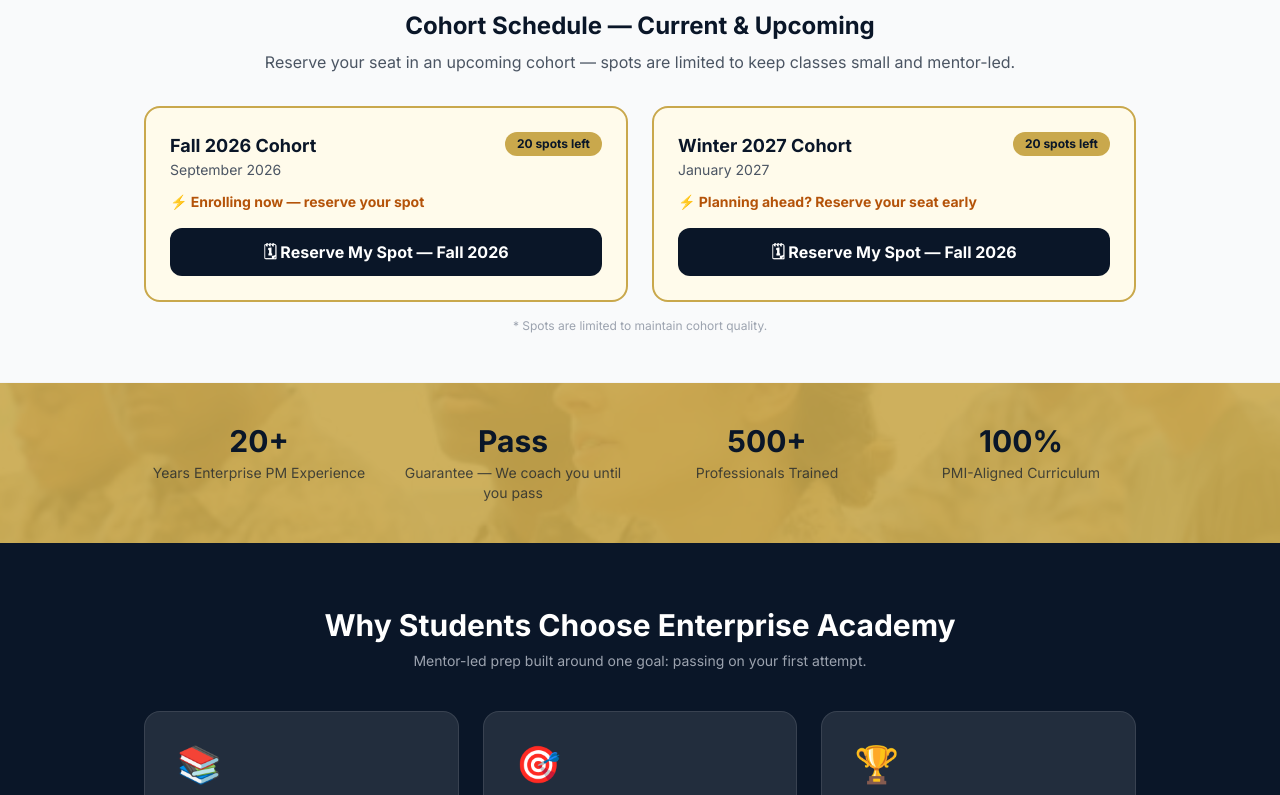
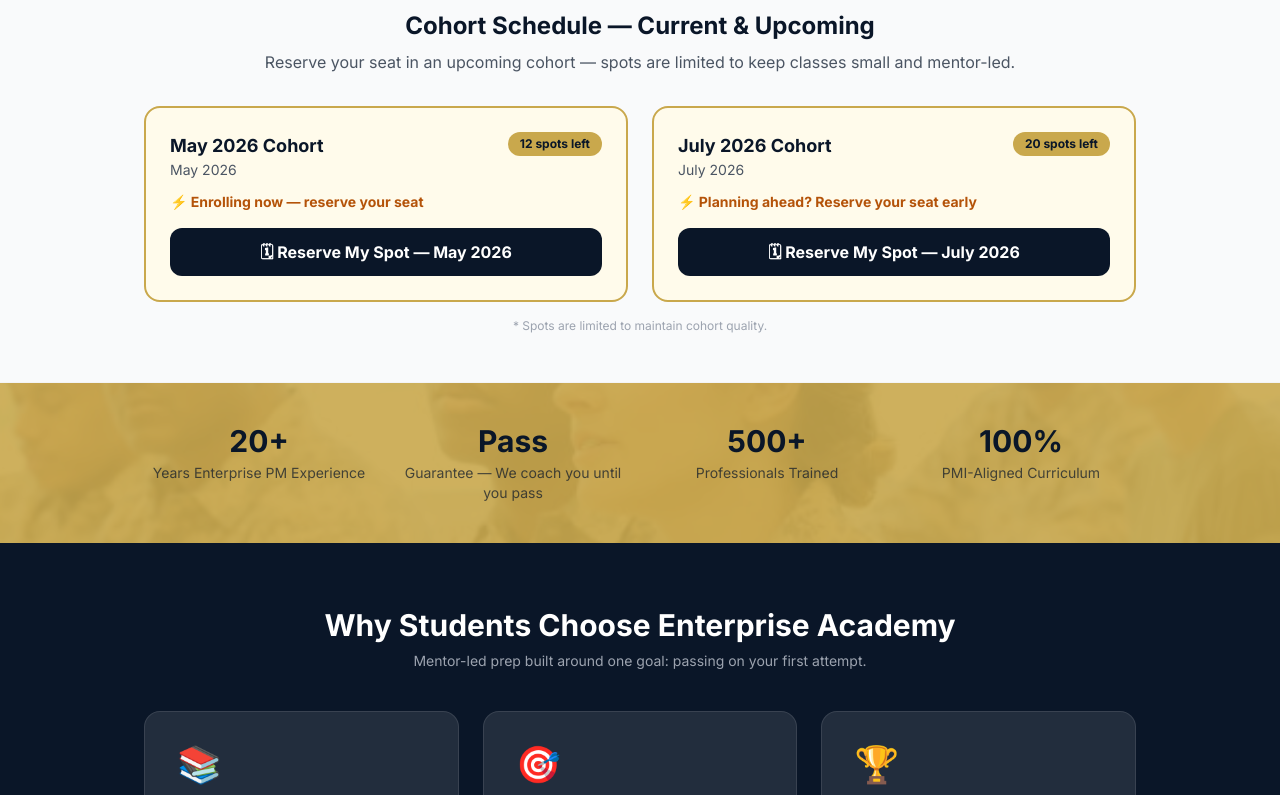
Before and after one commit to D4CGDBEMWS/wisergenerations-pmp, a Next.js app: page / in a window 1280 px wide. Shown: the part 3325-4120 px from the top of the page. Built offline with nearby package versions, Linux system fonts and the light colour scheme; no server answers.

Commit message:
Cohorts: auto-roll every 2 months via server date math + daily ISR revalidation (replaces hardcoded dates)

```diff
--- a/app/page.tsx
+++ b/app/page.tsx
@@ -24,12 +24,25 @@ const TESTIMONIALS = [
   },
 ]
 
-const COHORTS = [
-  { name: 'Fall 2026 Cohort', dates: 'September 2026', spots: 20, status: 'open', examBy: 'Enrolling now — reserve your spot' },
-  { name: 'Winter 2027 Cohort', dates: 'January 2027', spots: 20, status: 'open', examBy: 'Planning ahead? Reserve your seat early' },
-]
+// Cohorts roll automatically every 2 months so the schedule never goes stale.
+// Pure server-side date math (no user input) — revalidated daily via ISR below.
+function getUpcomingCohorts() {
+  const fmt = (d: Date) => d.toLocaleString('en-US', { month: 'long', year: 'numeric' })
+  const now = new Date()
+  // Next cohort opens the month after this one; the following runs two months later.
+  const first = new Date(now.getFullYear(), now.getMonth() + 1, 1)
+  const second = new Date(now.getFullYear(), now.getMonth() + 3, 1)
+  return [
+    { name: `${fmt(first)} Cohort`, dates: fmt(first), label: fmt(first), spots: 12, status: 'open', examBy: 'Enrolling now — reserve your seat' },
+    { name: `${fmt(second)} Cohort`, dates: fmt(second), label: fmt(second), spots: 20, status: 'open', examBy: 'Planning ahead? Reserve your seat early' },
+  ]
+}
+
+// Refresh the rolling cohort schedule (and any date-derived content) once a day.
+export const revalidate = 86400
 
 export default function HomePage() {
+  const COHORTS = getUpcomingCohorts()
   return (
     <>
       {/* Top announcement banner */}
@@ -277,7 +290,7 @@ export default function HomePage() {
                 ) : (
                   <Link href="/checkout"
                     className={`block w-full font-bold py-3 rounded-xl text-center transition-colors ${c.status === 'urgent' ? 'bg-red-600 text-white hover:bg-red-700' : 'bg-navy text-white hover:bg-blue-900'}`}>
-                    {c.status === 'urgent' ? '🔥 Enroll Now — Only ' + c.spots + ' Spots Left!' : c.status === 'open' ? '🗓 Reserve My Spot — Fall 2026' : 'Reserve My Spot'}
+                    {c.status === 'urgent' ? '🔥 Enroll Now — Only ' + c.spots + ' Spots Left!' : c.status === 'open' ? '🗓 Reserve My Spot — ' + c.label : 'Reserve My Spot'}
                   </Link>
                 )}
               </div>
@@ -424,7 +437,7 @@ export default function HomePage() {
             certification — and the prep that gets you there with confidence.
           </p>
           <div className="bg-navy/10 rounded-xl p-4 mb-6 max-w-lg mx-auto">
-            <p className="text-navy text-sm font-bold">🌐 Fall 2026 cohort — enrolling now</p>
+            <p className="text-navy text-sm font-bold">🌐 {COHORTS[0].label} cohort — enrolling now</p>
           </div>
           <div className="flex flex-wrap gap-4 justify-center mb-6">
             <a href={CALENDLY} target="_blank" rel="noopener noreferrer"
```
